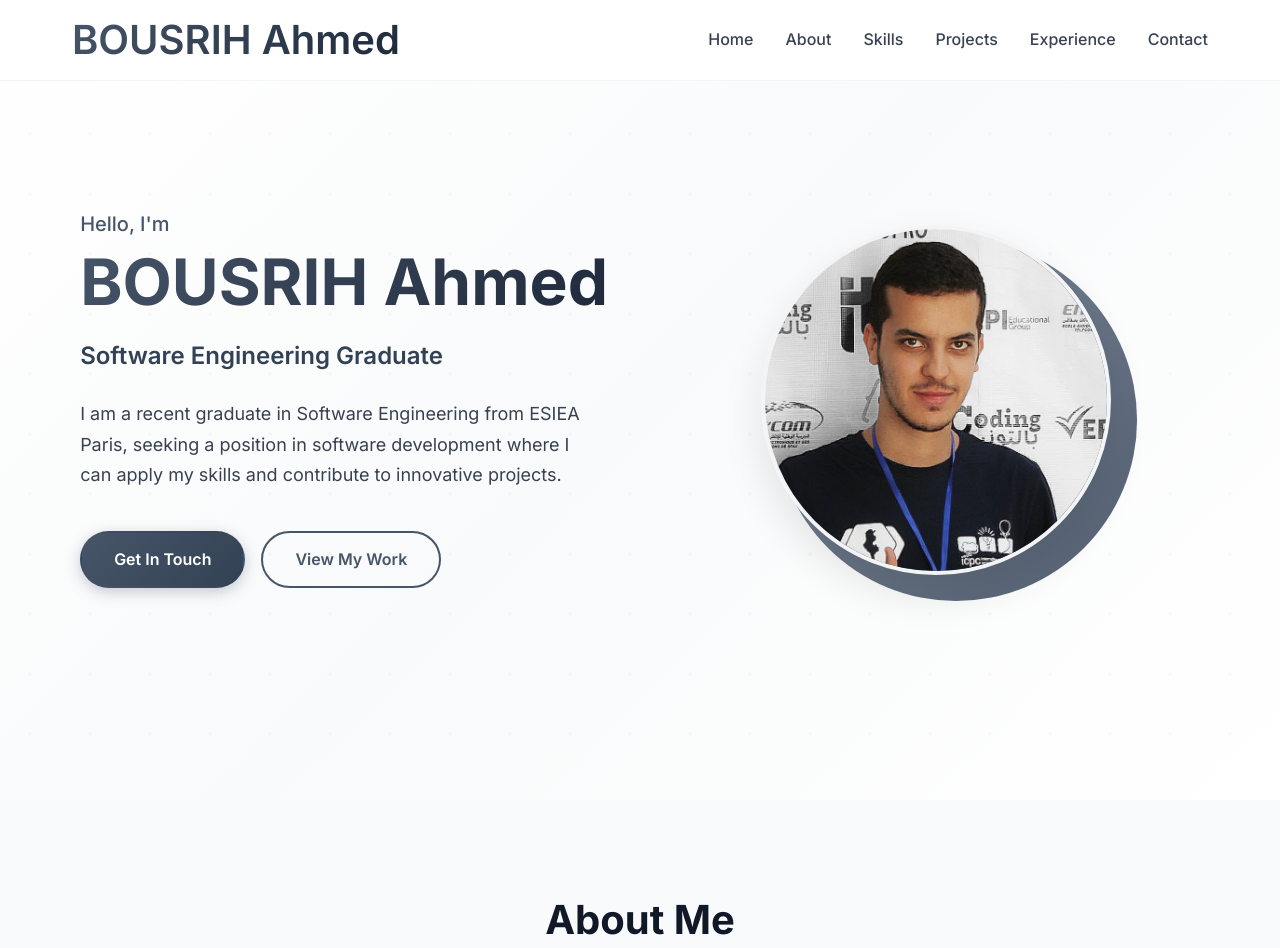
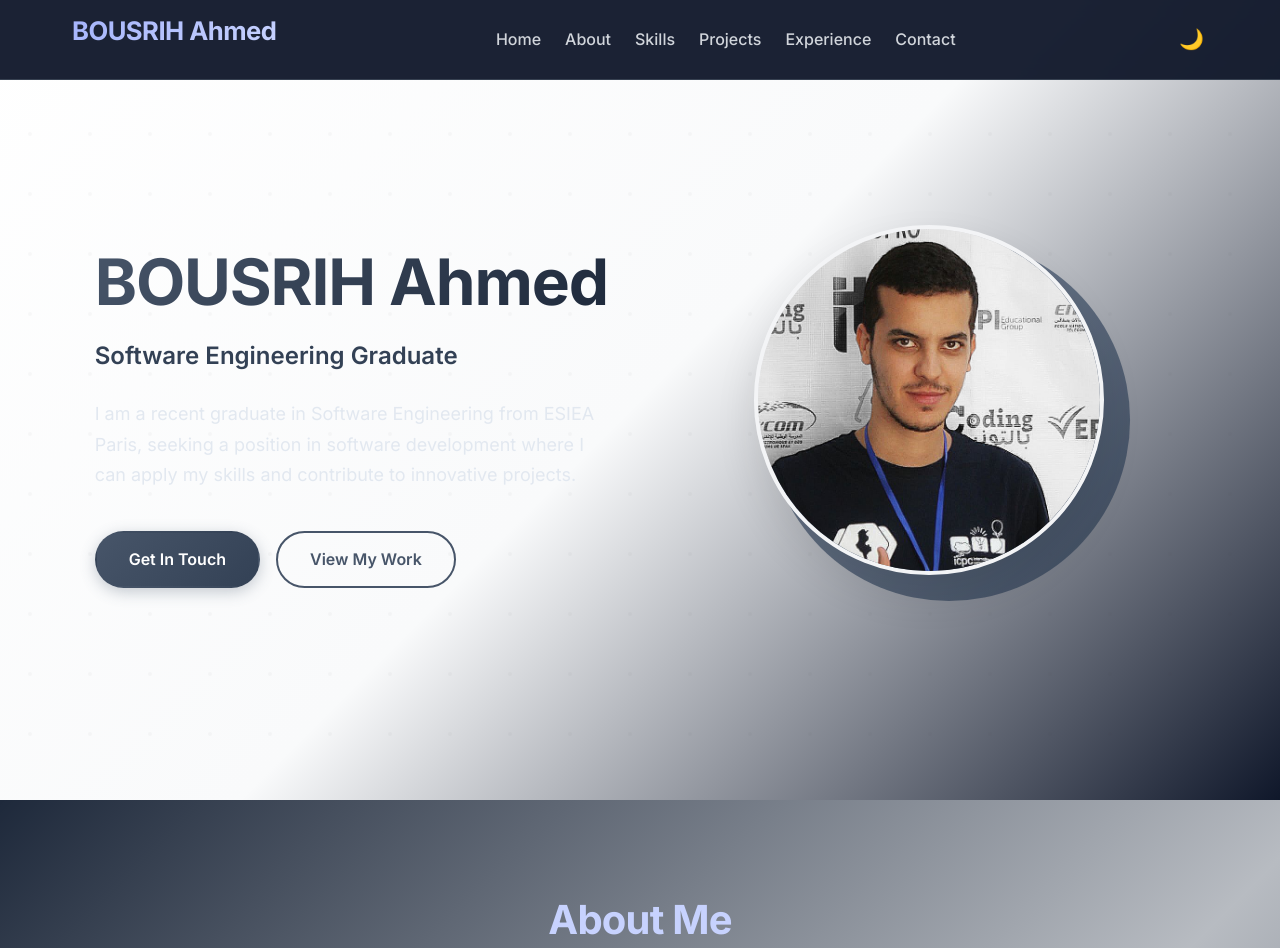
Before and after one commit to Ahmed-Bousrih/Portfolio, a Vue app: page / in a window 1280 px wide. Shown: the top 948 px of the page. Built offline with nearby package versions, Linux system fonts and the light colour scheme.

Commit message:
added dark mode global variables and polished header

```diff
--- a/src/components/Header.vue
+++ b/src/components/Header.vue
@@ -1,9 +1,9 @@
 <script setup lang="ts">
 import { ref, onMounted, onUnmounted } from 'vue'
-import { Bars3Icon, XMarkIcon } from '@heroicons/vue/24/outline'
 
 const isScrolled = ref(false)
 const isMobileMenuOpen = ref(false)
+const isDarkMode = ref(document.documentElement.classList.contains('dark'))
 
 const handleScroll = () => {
   isScrolled.value = window.scrollY > 50
@@ -17,6 +17,15 @@ const scrollToSection = (sectionId: string) => {
   isMobileMenuOpen.value = false
 }
 
+const toggleDarkMode = () => {
+  isDarkMode.value = !isDarkMode.value
+  if (isDarkMode.value) {
+    document.documentElement.classList.add('dark')
+  } else {
+    document.documentElement.classList.remove('dark')
+  }
+}
+
 onMounted(() => {
   window.addEventListener('scroll', handleScroll)
 })
@@ -27,15 +36,15 @@ onUnmounted(() => {
 </script>
 
 <template>
-  <header
-    :class="['header', { 'header--scrolled': isScrolled }]"
-  >
+  <header :class="['header', { 'header--scrolled': isScrolled }]">
     <div class="container">
-      <nav class="nav">
+      <nav class="nav" role="navigation" aria-label="Main Navigation">
+        <!-- Brand -->
         <div class="nav__brand">
-          <h2>BOUSRIH Ahmed</h2>
+          <h2 class="nav__brand-text" @click="scrollToSection('home')">BOUSRIH Ahmed</h2>
         </div>
 
+        <!-- Desktop Links -->
         <ul class="nav__links">
           <li><a @click="scrollToSection('home')" href="#home">Home</a></li>
           <li><a @click="scrollToSection('about')" href="#about">About</a></li>
@@ -45,15 +54,25 @@ onUnmounted(() => {
           <li><a @click="scrollToSection('contact')" href="#contact">Contact</a></li>
         </ul>
 
+        <!-- Dark Mode Toggle -->
+        <button class="nav__dark-toggle" @click="toggleDarkMode">
+          {{ isDarkMode ? '🌙' : '☀️' }}
+        </button>
+
+        <!-- Mobile Toggle (Hamburger) -->
         <button
           class="nav__mobile-toggle"
           @click="isMobileMenuOpen = !isMobileMenuOpen"
+          aria-label="Toggle menu"
+          :aria-expanded="isMobileMenuOpen"
         >
-          <Bars3Icon v-if="!isMobileMenuOpen" class="h-6 w-6" />
-          <XMarkIcon v-else class="h-6 w-6" />
+          <span class="line" :class="{ 'line--top': true, 'open': isMobileMenuOpen }"></span>
+          <span class="line" :class="{ 'line--middle': true, 'open': isMobileMenuOpen }"></span>
+          <span class="line" :class="{ 'line--bottom': true, 'open': isMobileMenuOpen }"></span>
         </button>
       </nav>
 
+      <!-- Mobile Menu -->
       <div :class="['nav__mobile', { 'nav__mobile--open': isMobileMenuOpen }]">
         <ul class="nav__mobile-links">
           <li><a @click="scrollToSection('home')" href="#home">Home</a></li>
@@ -69,6 +88,7 @@ onUnmounted(() => {
 </template>
 
 <style scoped>
+/* Header */
 .header {
   position: fixed;
   top: 0;
@@ -78,57 +98,131 @@ onUnmounted(() => {
   background: rgba(255, 255, 255, 0.95);
   backdrop-filter: blur(10px);
   transition: all 0.3s ease;
-  border-bottom: 1px solid var(--neutral-200);
+  border-bottom: 1px solid #e5e7eb;
+}
+.header--scrolled {
+  background: rgba(255, 255, 255, 0.98);
+  box-shadow: 0 4px 6px rgba(0,0,0,0.1);
+}
+:root.dark .header {
+  background: rgba(15, 23, 42, 0.95);
+  border-bottom: 1px solid #374151;
+}
+:root.dark .header--scrolled {
+  background: rgba(15, 23, 42, 0.98);
 }
 
-.header--scrolled {
-  background: rgba(255, 255, 255, 0.98);
-  box-shadow: var(--shadow-lg);
-}
-
+/* Navigation */
 .nav {
   display: flex;
   justify-content: space-between;
   align-items: center;
-  padding: var(--spacing-2) 0;
+  padding: 1rem 0;
+  gap: 1rem;
+  position: relative;
 }
 
-.nav__brand h2 {
-  background: linear-gradient(135deg, var(--primary-600), var(--primary-800));
+/* Brand */
+.nav__brand-text {
+  font-size: clamp(1.5rem, 2vw, 2rem);
+  font-weight: 700;
+  cursor: pointer;
+  background: linear-gradient(135deg, #4f46e5, #4338ca);
+  background-clip: text;          /* standard property */
+  -webkit-background-clip: text;  /* vendor-prefixed for Safari */
+  -webkit-text-fill-color: transparent;
+}
+.nav__brand-text:hover {
+  background: linear-gradient(135deg, #6366f1, #4f46e5);
   -webkit-background-clip: text;
   -webkit-text-fill-color: transparent;
   background-clip: text;
-  margin: 0;
+}
+/* Dark mode brand */
+:root.dark .nav__brand-text {
+  background: linear-gradient(135deg, #a5b4fc, #c7d2fe);
+  -webkit-background-clip: text;
+  -webkit-text-fill-color: transparent;
+  background-clip: text;
+}
+:root.dark .nav__brand-text:hover {
+  background: linear-gradient(135deg, #dbeafe, #e0e7ff);
+  -webkit-background-clip: text;
+  -webkit-text-fill-color: transparent;
+  background-clip: text;
 }
 
+/* Desktop links */
 .nav__links {
   display: flex;
   list-style: none;
-  gap: var(--spacing-4);
+  gap: 1.5rem;
   margin: 0;
 }
-
 .nav__links a {
-  color: var(--text-secondary);
   text-decoration: none;
   font-weight: 500;
-  transition: color 0.3s ease;
+  color: #6b7280;
   cursor: pointer;
 }
-
 .nav__links a:hover {
-  color: var(--primary-600);
+  color: #2563eb;
+}
+:root.dark .nav__links a {
+  color: #d1d5db;
+}
+:root.dark .nav__links a:hover {
+  color: #93c5fd;
 }
 
+/* Dark mode toggle */
+.nav__dark-toggle {
+  background: none;
+  border: none;
+  font-size: 1.25rem;
+  cursor: pointer;
+  color: #111827;
+  padding: 0.25rem;
+}
+:root.dark .nav__dark-toggle {
+  color: #f9fafb;
+}
+
+/* Mobile toggle */
 .nav__mobile-toggle {
   display: none;
   background: none;
   border: none;
-  color: var(--text-primary);
   cursor: pointer;
-  padding: var(--spacing-1);
+  width: 24px;
+  height: 24px;
+  position: relative;
+  padding: 0;
+  z-index: 1100;
+}
+.nav__mobile-toggle .line {
+  display: block;
+  height: 2px;
+  width: 100%;
+  background-color: #1f2937;
+  margin: 5px 0;
+  transition: all 0.3s ease;
+}
+:root.dark .nav__mobile-toggle .line {
+  background-color: #f9fafb;
+}
+/* Hamburger animation */
+.nav__mobile-toggle .line--top.open {
+  transform: rotate(45deg) translate(5px, 5px);
+}
+.nav__mobile-toggle .line--middle.open {
+  opacity: 0;
+}
+.nav__mobile-toggle .line--bottom.open {
+  transform: rotate(-45deg) translate(5px, -5px);
 }
 
+/* Mobile menu */
 .nav__mobile {
   display: none;
   position: absolute;
@@ -137,50 +231,51 @@ onUnmounted(() => {
   right: 0;
   background: rgba(255, 255, 255, 0.98);
   backdrop-filter: blur(10px);
-  border-top: 1px solid var(--neutral-200);
-  transform: translateY(-100%);
   opacity: 0;
+  transform: translateY(-20px);
   transition: all 0.3s ease;
+  z-index: 999;
+}
+.nav__mobile--open {
+  display: block;
+  opacity: 1;
+  transform: translateY(0);
+}
+:root.dark .nav__mobile {
+  background: rgba(15, 23, 42, 0.98);
 }
 
-.nav__mobile--open {
-  transform: translateY(0);
-  opacity: 1;
-}
-
+/* Mobile links */
 .nav__mobile-links {
   list-style: none;
-  padding: var(--spacing-4);
+  padding: 1rem;
   margin: 0;
 }
-
 .nav__mobile-links li {
-  margin-bottom: var(--spacing-2);
+  margin-bottom: 0.5rem;
 }
-
 .nav__mobile-links a {
-  color: var(--text-secondary);
   text-decoration: none;
   font-weight: 500;
   font-size: 1.125rem;
-  transition: color 0.3s ease;
-  cursor: pointer;
+  color: #6b7280;
+}
+.nav__mobile-links a:hover {
+  color: #2563eb;
+}
+:root.dark .nav__mobile-links a {
+  color: #d1d5db;
+}
+:root.dark .nav__mobile-links a:hover {
+  color: #93c5fd;
 }
 
-.nav__mobile-links a:hover {
-  color: var(--primary-600);
-}
-
+/* Responsive */
 @media (max-width: 768px) {
   .nav__links {
     display: none;
   }
-
   .nav__mobile-toggle {
-    display: block;
-  }
-
-  .nav__mobile {
     display: block;
   }
 }
--- a/src/main.ts
+++ b/src/main.ts
@@ -2,4 +2,5 @@ import { createApp } from 'vue'
 import './style.css'
 import App from './App.vue'
 
+document.documentElement.classList.add('dark');
 createApp(App).mount('#app')
--- a/src/style.css
+++ b/src/style.css
@@ -70,6 +70,18 @@
   box-sizing: border-box;
 }
 
+:root.dark {
+  --bg-primary: #0f172a;
+  --bg-secondary: #1e293b;
+  --bg-tertiary: #334155;
+  --text-primary: #f9fafb;
+  --text-secondary: #e2e8f0;
+  --text-muted: #94a3b8;
+  --primary-100: #e0e7ff;
+  --primary-200: #c7d2fe;
+  --primary-300: #a5b4fc;
+}
+
 html {
   scroll-behavior: smooth;
 }
@@ -85,12 +97,47 @@ body {
 h1, h2, h3, h4, h5, h6 {
   line-height: 1.2;
   font-weight: 600;
+  margin-bottom: var(--spacing-2);
   color: var(--text-primary);
+  letter-spacing: -0.02em; /* tighter look */
 }
 
-h1 { font-size: 3.5rem; font-weight: 700; }
-h2 { font-size: 2.5rem; }
-h3 { font-size: 2rem; }
+h1 {
+  font-size: 3.5rem;
+  font-weight: 700;
+  background: linear-gradient(135deg, var(--primary-600), var(--primary-800));
+  background-clip: text;          /* Standard */
+  -webkit-background-clip: text;  /* Chrome/Safari */
+  color: transparent;             /* Needed for Firefox */
+  -webkit-text-fill-color: transparent; /* For Safari */
+}
+
+:root.dark h1 {
+  background: linear-gradient(135deg, var(--primary-300), var(--primary-100));
+  background-clip: text;
+  -webkit-background-clip: text;
+  color: transparent;
+  -webkit-text-fill-color: transparent;
+}
+
+h2 {
+  font-size: 2.5rem;
+  color: var(--primary-700);
+}
+
+:root.dark h2 {
+  color: var(--primary-200);
+}
+
+h3 {
+  font-size: 2rem;
+  color: var(--primary-600);
+}
+
+:root.dark h3 {
+  color: var(--primary-300);
+}
+
 h4 { font-size: 1.5rem; }
 h5 { font-size: 1.25rem; }
 h6 { font-size: 1.125rem; }
@@ -98,6 +145,27 @@ h6 { font-size: 1.125rem; }
 p {
   font-size: 1rem;
   color: var(--text-secondary);
+}
+
+.section-title {
+  position: relative;
+  display: inline-block;
+  padding-bottom: 0.5rem;
+}
+
+.section-title::after {
+  content: "";
+  position: absolute;
+  left: 0;
+  bottom: 0;
+  width: 50%;
+  height: 3px;
+  background: linear-gradient(90deg, var(--accent-500), var(--accent-600));
+  border-radius: 2px;
+}
+
+body, h1, h2, h3, h4, h5, h6, p {
+  transition: color 0.3s ease, background-color 0.3s ease;
 }
 
 @media (max-width: 768px) {
```
